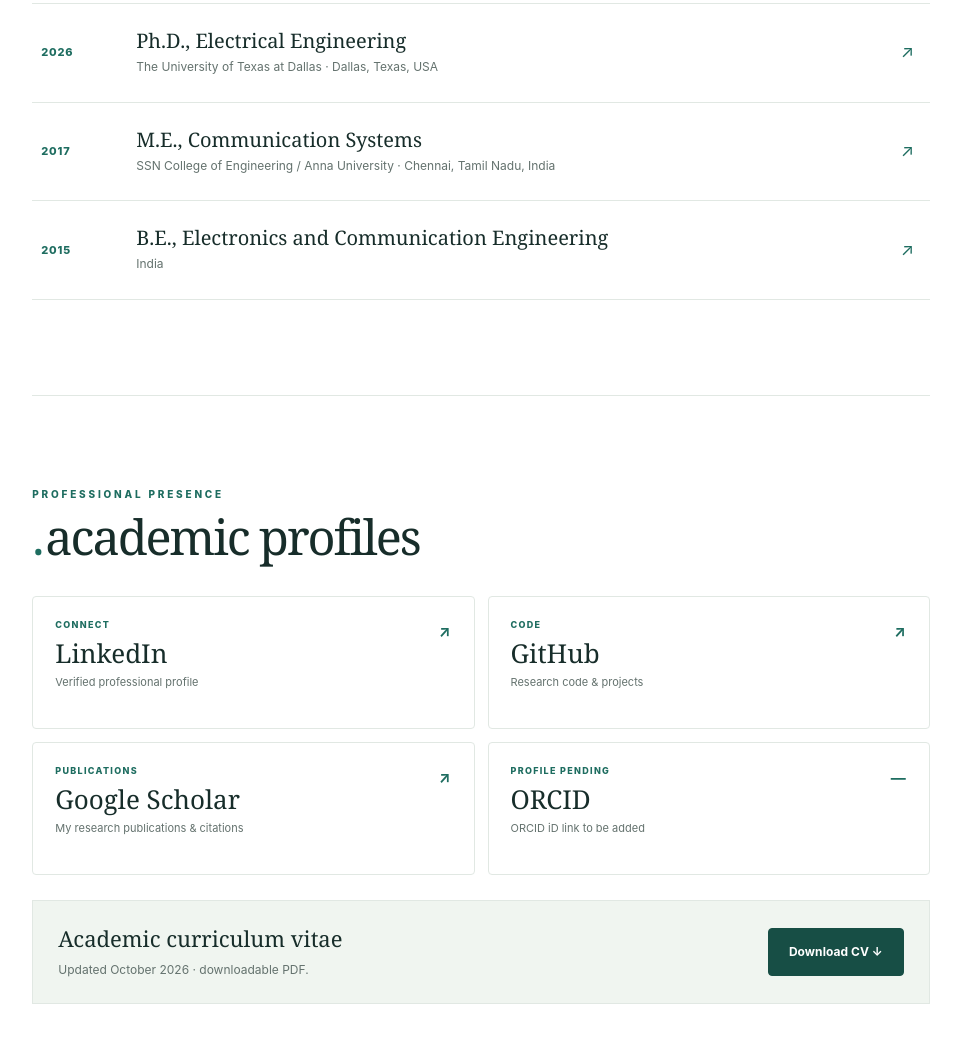
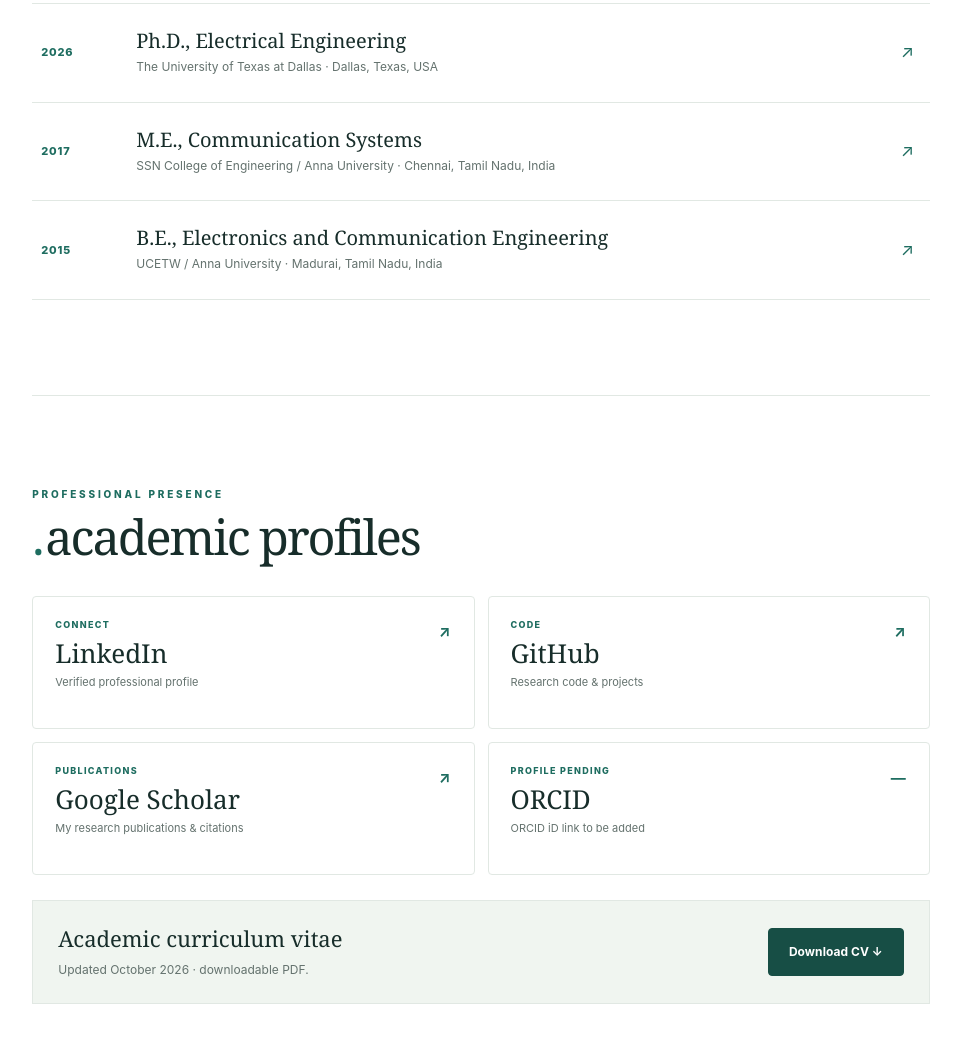
Before and after one commit to LenaDSK/lenadsk.github.io, a plain HTML site: page index.html in a window 1280 px wide. Shown: the part 6337-7379 px from the top of the page, without its empty margins (285-1246 px from the left). Drawn offline with Linux system fonts and the light colour scheme.

Commit message:
Update index.html

```diff
--- a/index.html
+++ b/index.html
@@ -487,7 +487,7 @@
     <span class="education-year">2015</span>
     <div>
       <h3>B.E., Electronics and Communication Engineering</h3>
-      <p>India</p>
+      <p>UCETW / Anna University · Madurai, Tamil Nadu, India</p>
     </div>
     <span aria-hidden="true" class="education-arrow">↗</span>
   </div>
```
